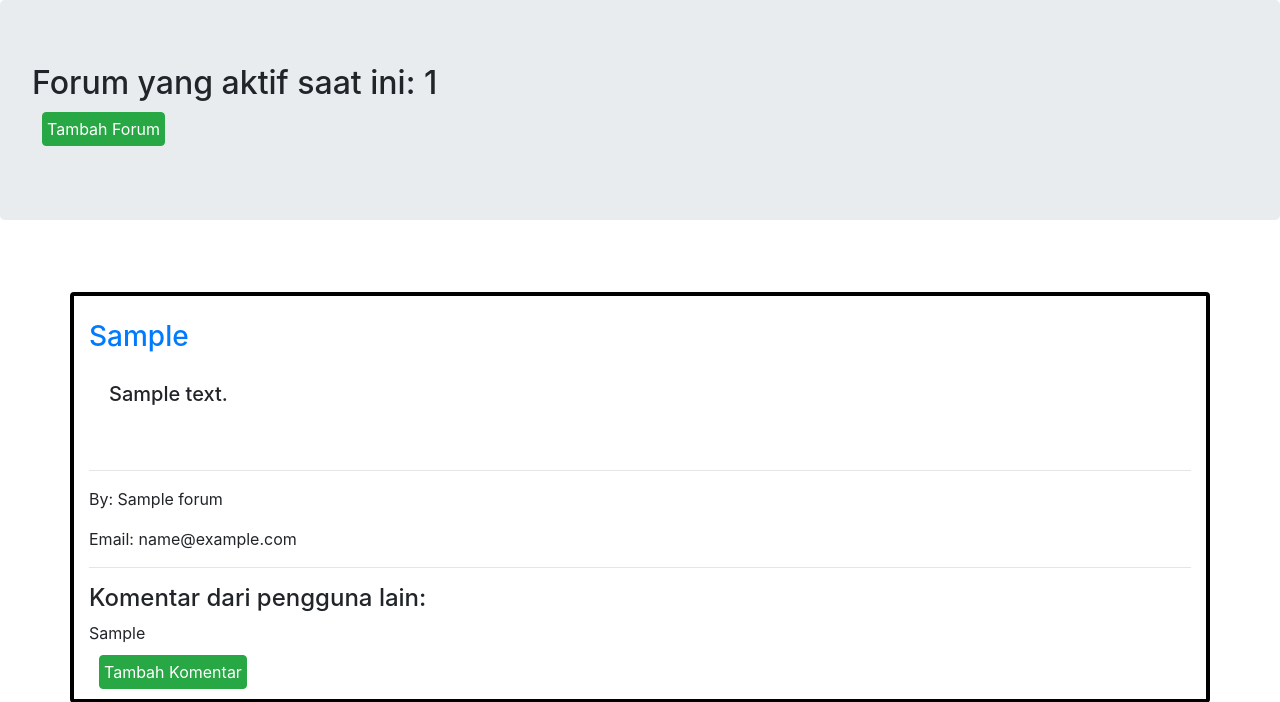
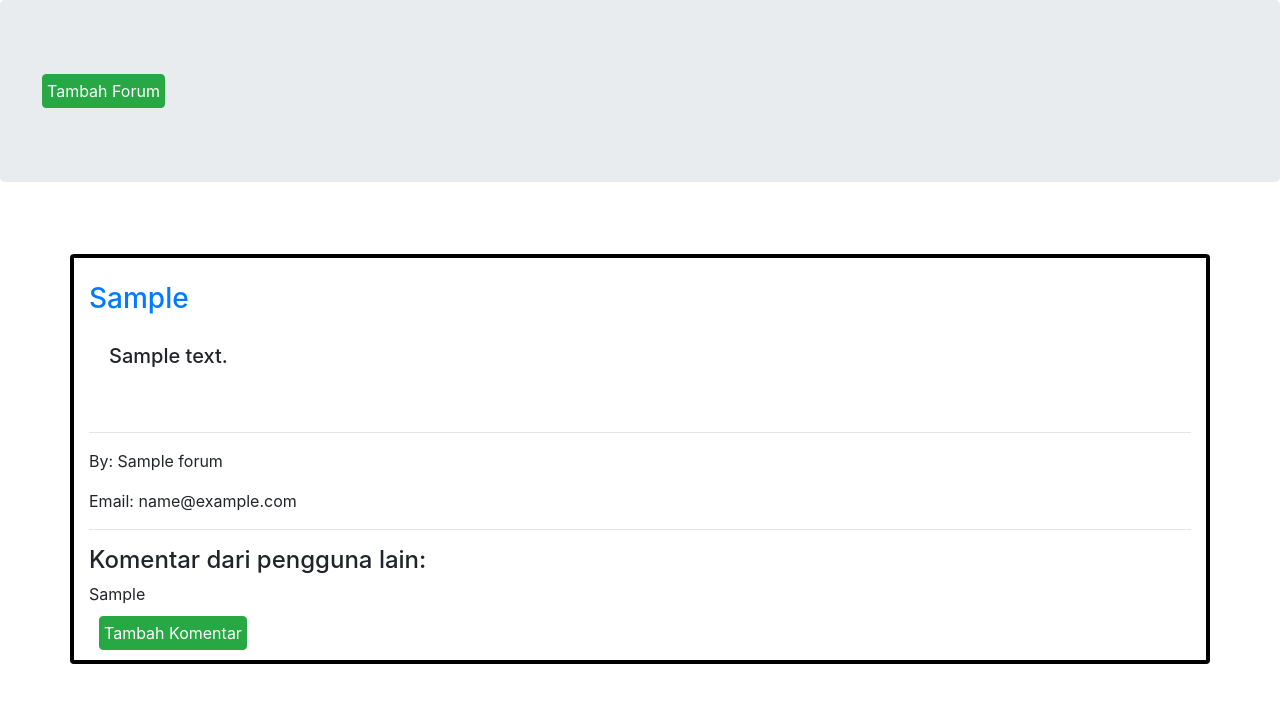
Before and after one commit to muhammadravi251001/mini-socmed, a Django app: page / in a window 1280 px wide. Shown: the top 702 px of the page. Run offline with Django 3.2, Linux system fonts and the light colour scheme; tables that the repository leaves empty hold one stand-in row (values such as "Sample post"); some libraries are stand-ins or nearby versions.

Commit message:
delete count

```diff
--- a/Discussion_forum/views.py
+++ b/Discussion_forum/views.py
@@ -5,13 +5,13 @@ from .forms import *
 
 def home(request):
     forums = Forum.objects.all()
-    count= Forum.objects.all().count()
+    #count= Forum.objects.all().count()
     discussions=[]
     for i in forums:
         discussions.append(i.discussion_set.all())
 
     context={'forums':forums,
-              'count':count,
+              #'count':count,
               'discussions':discussions}
     return render(request,'home.html',context)
 
--- a/templates/home.html
+++ b/templates/home.html
@@ -15,7 +15,7 @@
 </head>
 <body>
         <h2 class="jumbotron">
-            Forum yang aktif saat ini: {{count}}
+
             <form method="POST" action="{% url 'addInForum' %}">
                 {% csrf_token %}
             <button class="btn btn-success" style="width:fit-content; padding: 4px; margin:10px;">Tambah Forum</button>
```
